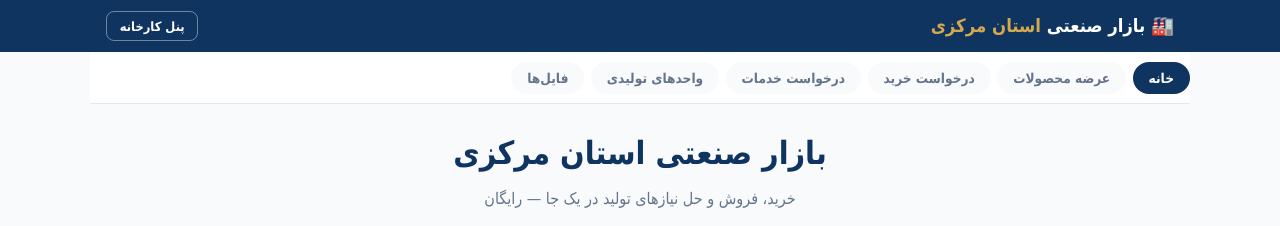
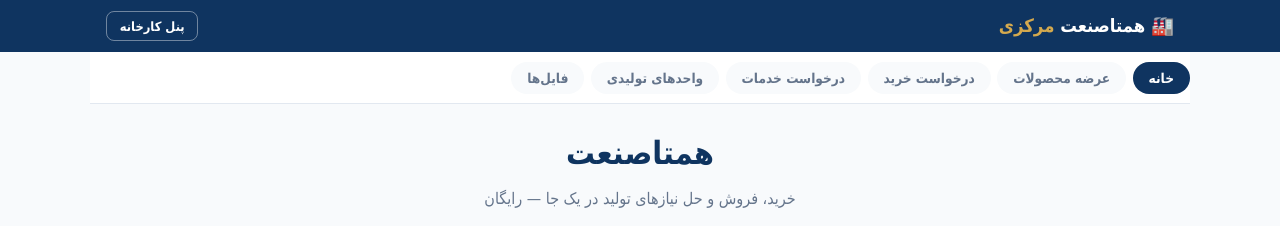
Before and after one commit to markaziapp/tolid-markazi, a plain HTML site: page public/index.html in a window 1280 px wide. Shown: the top 226 px of the page. Drawn offline with Linux system fonts and the light colour scheme; no server answers.

Commit message:
Update index.html

```diff
--- a/public/index.html
+++ b/public/index.html
@@ -3,10 +3,10 @@
 <head>
 <meta charset="UTF-8">
 <meta name="viewport" content="width=device-width, initial-scale=1.0">
-<title>بازار صنعتی استان مرکزی | خرید و فروش محصولات و خدمات صنعتی</title>
+<title>همتاصنعت | خرید و فروش محصولات و خدمات صنعتی</title>
 <meta name="description" content="بازار آنلاین صنعتی استان مرکزی — عرضه و خرید محصولات صنعتی، درخواست خدمات تخصصی و معرفی واحدهای تولیدی، رایگان و مستقیم.">
-<meta property="og:title" content="بازار صنعتی استان مرکزی">
-<meta property="og:description" content="عرضه، خرید و درخواست خدمات صنعتی در استان مرکزی — رایگان و مستقیم بین تولیدکننده و مشتری.">
+<meta property="og:title" content="  همتاصنعت ">
+<meta property="og:description" content="عرضه، خرید و درخواست خدمات صنعتی   — رایگان و مستقیم بین تولیدکننده و مشتری.">
 <meta property="og:type" content="website">
 <link rel="stylesheet" href="assets/styles.css">
 <script src="assets/config.js"></script>
@@ -15,7 +15,7 @@
 
 <header class="topbar">
     <div class="container">
-        <div class="brand">🏭 بازار صنعتی <span>استان مرکزی</span></div>
+        <div class="brand">🏭 همتاصنعت  <span> مرکزی</span></div>
         <button class="btn btn-outline btn-sm" style="background:transparent;color:#fff;border-color:rgba(255,255,255,0.4);" onclick="location.href='company.html'">پنل کارخانه</button>
     </div>
 </header>
@@ -34,7 +34,7 @@
     <!-- ===================== خانه ===================== -->
     <section id="tab-home" class="tab-page">
         <div style="text-align:center; padding:1.5rem 0 0.5rem;">
-            <h1 style="font-size:2rem; font-weight:800; color:var(--primary);">بازار صنعتی استان مرکزی</h1>
+            <h1 style="font-size:2rem; font-weight:800; color:var(--primary);">همتاصنعت   </h1>
             <p style="color:var(--text-light); margin-top:0.4rem;">خرید، فروش و حل نیازهای تولید در یک جا — رایگان</p>
             <div class="search-box" style="max-width:480px; margin:1.1rem auto 0.5rem;">
                 <span class="search-icon">🔍</span>
```
